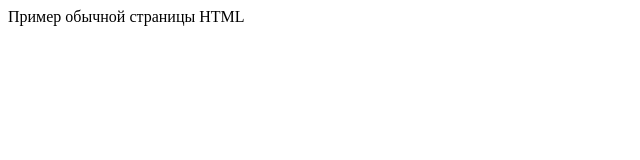
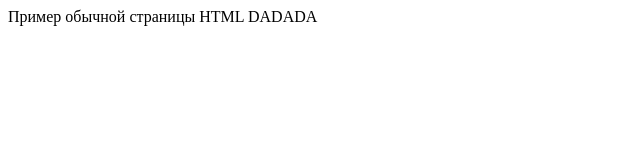
Before and after one commit to fadetempest/ansible-train, a plain HTML site: page site/index.html in a window 1280 px wide. Shown: the full height of the page, 0-640 px from the left. Drawn offline with Linux system fonts and the light colour scheme.

Commit message:
New playbook files

```diff
--- a/site/index.html
+++ b/site/index.html
@@ -5,12 +5,12 @@
 	<head>
 
 		<meta charset="UTF-8">
-		<title> Обычная страница HTML </title>
+		<title> Обычная страница HTML2.0 </title>
 
 	</head>
 
 	<body>
-		Пример обычной страницы HTML
+		Пример обычной страницы HTML DADADA
 
 	</body>
 
```
Also changed, not shown: 2 other files.
